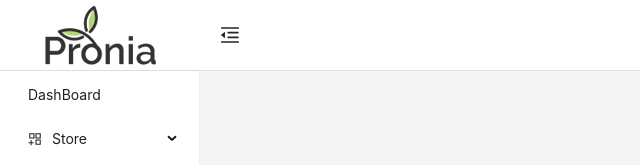
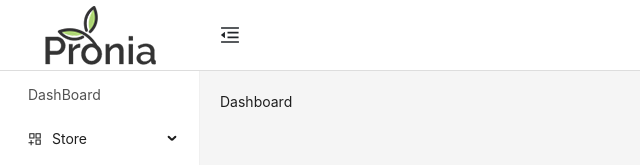
Before and after one commit to kientvhe172514/TEST1-FE, a React (Create React App) app: page /admin in a window 1280 px wide. Shown: the top 165 px of the page, without its empty margins (0-640 px from the left). Built offline with nearby package versions, Linux system fonts and the light colour scheme; a web font is replaced by a local one.

Commit message:
feat: làm private router, router cho trang admin

```diff
--- a/src/components/Admin/Menu/index.js
+++ b/src/components/Admin/Menu/index.js
@@ -16,7 +16,7 @@ function MenuSider() {
   const items = [
     {
       key: "DashBoard",
-      label: "DashBoard",
+      label: <Link to="/admin/">DashBoard</Link>,
       icons: <DashboardOutlined />,
     },
     {
--- /dev/null
+++ b/src/components/PrivateRouter/PrivateRouter.js
@@ -0,0 +1,12 @@
+import { Navigate, Outlet } from "react-router-dom"
+
+function PrivateRouter() {
+  const checkLogin = true;
+  return (
+    <>
+    {checkLogin ? (<Outlet />) : (<Navigate to={"/login"}/>)}
+    </>
+  )
+}
+
+export default PrivateRouter
```
Also changed, not shown: src/routes/index.routes.js (+116 -2 lines).
